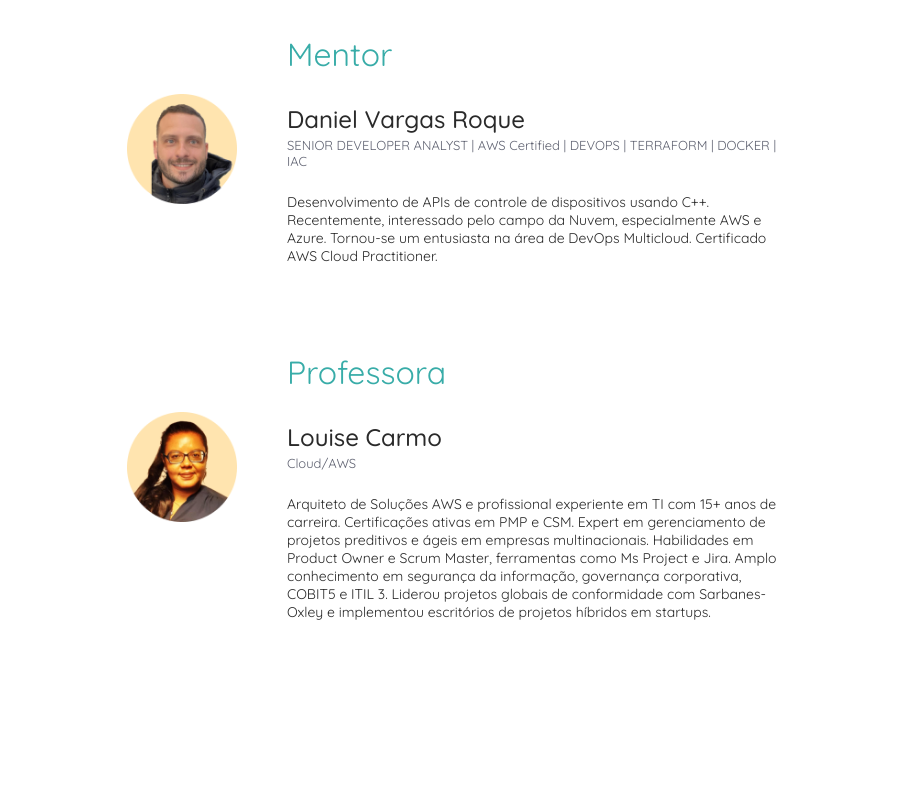
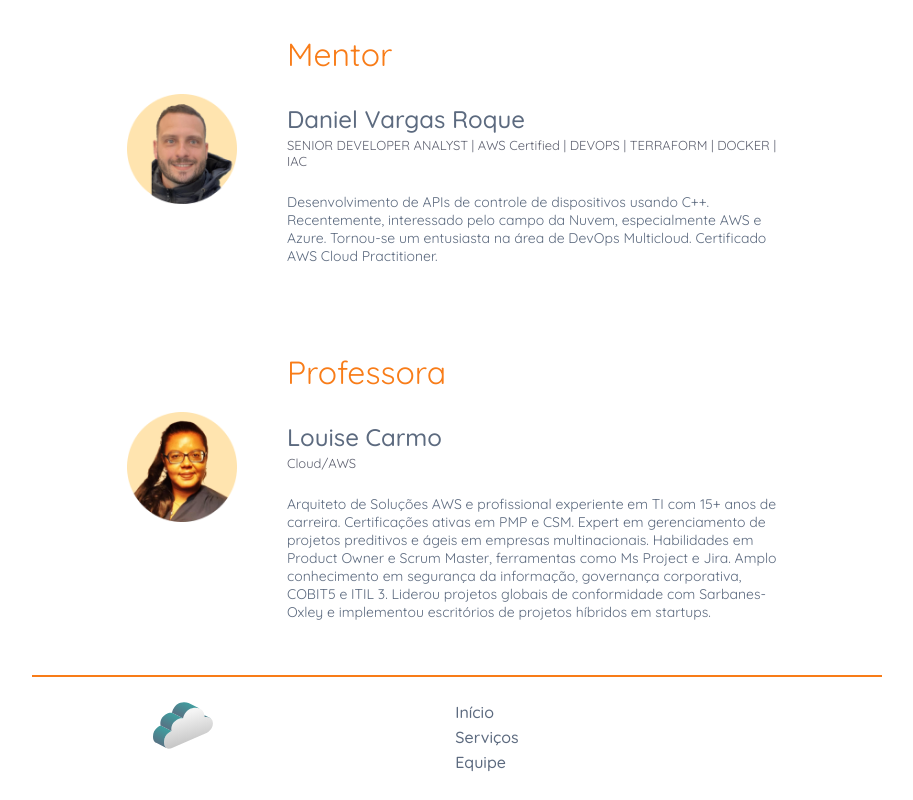
Before and after one commit to oseias-costa/project-aws, a Next.js app: page / in a window 1280 px wide. Shown: the part 1700-2500 px from the top of the page, without its empty margins (183-1096 px from the left). Before the commit the page ends 2383 px from the top, so only its background shows below. Built offline with nearby package versions, Linux system fonts and the light colour scheme.

Commit message:
feat(Footer): create footer component

```diff
--- a/app/curriculo/[memberId]/_data.tsx
+++ b/app/curriculo/[memberId]/_data.tsx
@@ -115,7 +115,7 @@ export const data = [
     phone: "(11) 95726-4647",
     email: "jnildo362@gmail.com",
     download: "../../../files/curriculo-lucas-silva-reis.pdf",
-    linkedin: "lucas-reis",
+    linkedin: "lucas-reis-792a55248",
     skills:
       "Manutenção de computador, HTML, CSS, JavaScript, React, Docker, MySQL, Git, Node.js, Express, mysql2, Sequelize, Jest, chai, sinon, TypeScript",
     professioalExperience: [
@@ -138,7 +138,7 @@ export const data = [
     links: [
       {
         item: "Linkedin",
-        link: "https://www.linkedin.com/in/lucas-reis/",
+        link: "https://www.linkedin.com/in/lucas-reis-792a55248",
       },
     ],
   },
--- a/app/page.tsx
+++ b/app/page.tsx
@@ -4,6 +4,7 @@ import Team from "@/components/team/Team";
 import Mentor from "@/components/mentor/Mentor";
 import Teacher from "@/components/teacher/Teacher";
 import Services from "@/components/services/Services";
+import Footer from "@/components/footer/Footer";
 
 export default function Home() {
   return (
@@ -14,6 +15,7 @@ export default function Home() {
       <Team />
       <Mentor />
       <Teacher />
+      <Footer />
     </main>
   );
 }
--- /dev/null
+++ b/components/footer/Footer.tsx
@@ -0,0 +1,18 @@
+"use client";
+import Image from "next/image";
+import { FooterContainer, MenuFooter, LinkMenu, Adjust } from "./footer.styles";
+import Logo from "../../public/img/home/nuvem.svg";
+
+export default function Footer(){
+    return(
+        <FooterContainer>
+            <Image src={Logo} width={60} alt='' />
+            <MenuFooter>
+                <LinkMenu href="#">Início</LinkMenu>
+                <LinkMenu href="#Serviços">Serviços</LinkMenu>
+                <LinkMenu href="#Equipe">Equipe</LinkMenu>
+            </MenuFooter>
+            <Adjust />
+        </FooterContainer>
+    )
+}
--- /dev/null
+++ b/components/footer/footer.styles.ts
@@ -0,0 +1,35 @@
+import { styled } from "styled-components";
+
+export const FooterContainer = styled.footer`
+    display: flex;
+    justify-content: space-around;
+    border-top: 2px solid #f87c18;
+    padding-top: 25px;
+    padding-bottom: 15px;
+    max-width: 850px;
+    margin: 0 auto;
+    flex-wrap: wrap;
+`
+export const MenuFooter = styled.div`
+    display: flex;
+    flex-direction: column;
+`
+export const LinkMenu = styled.a`
+  cursor: pointer;
+  color: #5c6a7f;
+  font-weight: 500;
+  font-size: 16px;
+  transition: 0.2s linear;
+  text-decoration: none;
+  padding-bottom: 5px;
+
+  &:hover {
+    color: #f87c18;
+  }
+`
+
+export const Adjust = styled.div`
+    @media(max-width: 740px){
+        display: none;
+    }
+`
--- a/components/header/Header.tsx
+++ b/components/header/Header.tsx
@@ -6,7 +6,7 @@ export default function Header() {
     <Container>
       <Menu>
         <LinkMenu href="#Equipe">Equipe</LinkMenu>
-        <LinkMenu>Projeto</LinkMenu>
+        <LinkMenu href="#Serviços">Serviços</LinkMenu>
         <LinkMenu href="#Mentor">Mentor</LinkMenu>
         <LinkMenu href="#Professor">Professor</LinkMenu>
       </Menu>
--- a/components/mentor/mentor.style.ts
+++ b/components/mentor/mentor.style.ts
@@ -19,7 +19,7 @@ export const Description = styled.div`
   padding-left: 50px;
 
   h3 {
-    color: #38aca8;
+    color: #f87c18;
     font-size: 32px;
     font-weight: 400;
     margin: 0;
@@ -29,7 +29,7 @@ export const Description = styled.div`
   h4 {
     margin: 0;
     padding: 0;
-    color: #2a2a2a;
+    color: #5c6a7f;
     font-size: 24px;
     font-weight: 500;
   }
@@ -55,7 +55,7 @@ export const Skills = styled.p`
 `;
 
 export const DescriptionText = styled.p`
-  color: #2a2a2a;
+  color: #5c6a7f;
   font-size: 14px;
   font-weight: 400;
 `;
--- a/components/services/Services.tsx
+++ b/components/services/Services.tsx
@@ -7,7 +7,7 @@ import Image from "next/image";
 
 export default function Services(){
     return(
-        <S.ServicesContainer>
+        <S.ServicesContainer id="Serviços">
             <S.Subtitle>Serviços utilizados</S.Subtitle>
             <S.ServicesItems>
                 <S.ServiceItem>
--- a/components/teacher/teacher.styles.ts
+++ b/components/teacher/teacher.styles.ts
@@ -20,7 +20,7 @@ export const Description = styled.div`
   padding-left: 50px;
 
   h3 {
-    color: #38aca8;
+    color: #f87c18;
     font-size: 32px;
     font-weight: 400;
     margin: 0;
@@ -30,7 +30,7 @@ export const Description = styled.div`
   h4 {
     margin: 0;
     padding: 0;
-    color: #2a2a2a;
+    color: #5c6a7f;
     font-size: 24px;
     font-weight: 500;
   }
@@ -56,7 +56,7 @@ export const Skills = styled.p`
 `;
 
 export const DescriptionText = styled.p`
-  color: #2a2a2a;
+  color: #5c6a7f;
   font-size: 14px;
   font-weight: 400;
 `;
```
Also changed, not shown: public/img/home/nuvem.svg (added).
